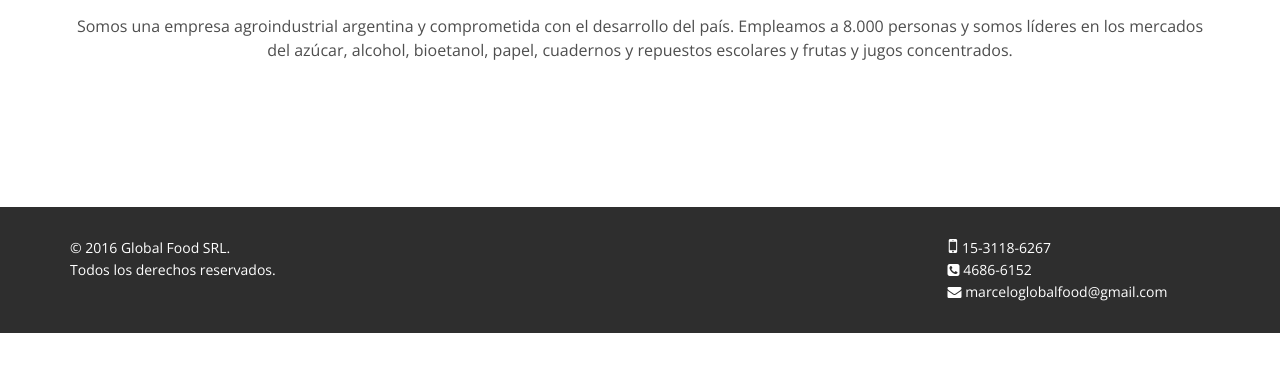
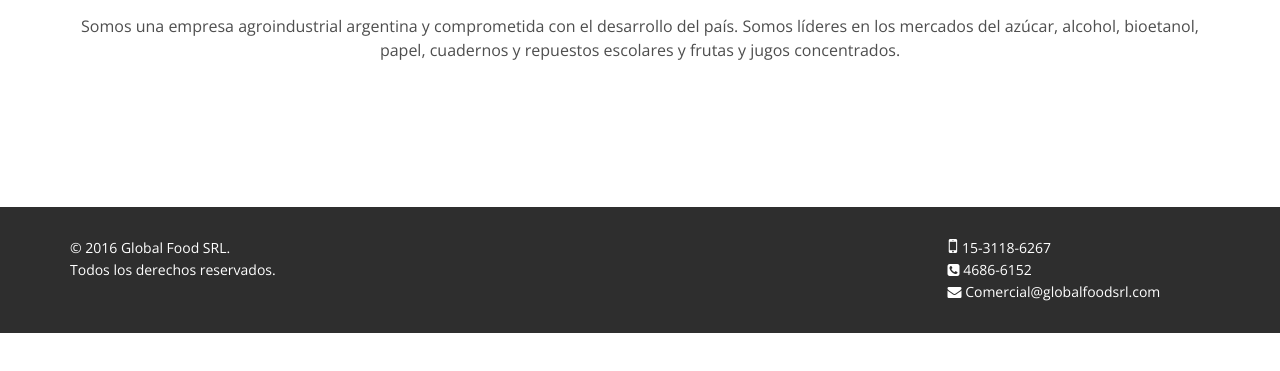
Before and after one commit to flesler/globalfood, a plain HTML site: page index.html in a window 1280 px wide. Shown: the part 205-576 px from the top of the page. Drawn offline with nearby package versions, Linux system fonts and the light colour scheme.

Commit message:
Changed mail and another tweak

```diff
--- a/index.html
+++ b/index.html
@@ -58,7 +58,7 @@
 		<div class="container">
 			<div class="center wow fadeInDown">
 				<h2>Bienvenidos</h2>
-				<p class="lead">Somos una empresa agroindustrial argentina y comprometida con el desarrollo del país. Empleamos a 8.000 personas y somos
+				<p class="lead">Somos una empresa agroindustrial argentina y comprometida con el desarrollo del país. Somos
 					líderes en los mercados del azúcar, alcohol, bioetanol, papel, cuadernos y repuestos escolares y frutas y jugos concentrados.</p>
 			</div>
 		</div>
@@ -75,7 +75,7 @@ Todos los derechos reservados.
 				<div class="col-sm-3 pull-right">
 					<i class="fa fa-mobile"></i> <a href="tel:5491131186267">15-3118-6267</a><br />
 					<i class="fa fa-phone-square"></i> <a href="tel:5491146866152">4686-6152</a><br />
-					<i class="fa fa-envelope"></i> <a href="mailto:marceloglobalfood@gmail.com">marceloglobalfood@gmail.com</a>
+					<i class="fa fa-envelope"></i> <a href="mailto:Comercial@globalfoodsrl.com">Comercial@globalfoodsrl.com</a>
 				</div>
 			</div>
 		</div>
```
Also changed, not shown: 404.html (+1 -1 lines), contactenos.html (+2 -2 lines), productos.html (+1 -1 lines), quienes-somos.html (+1 -1 lines), servicios.html (+1 -1 lines).
